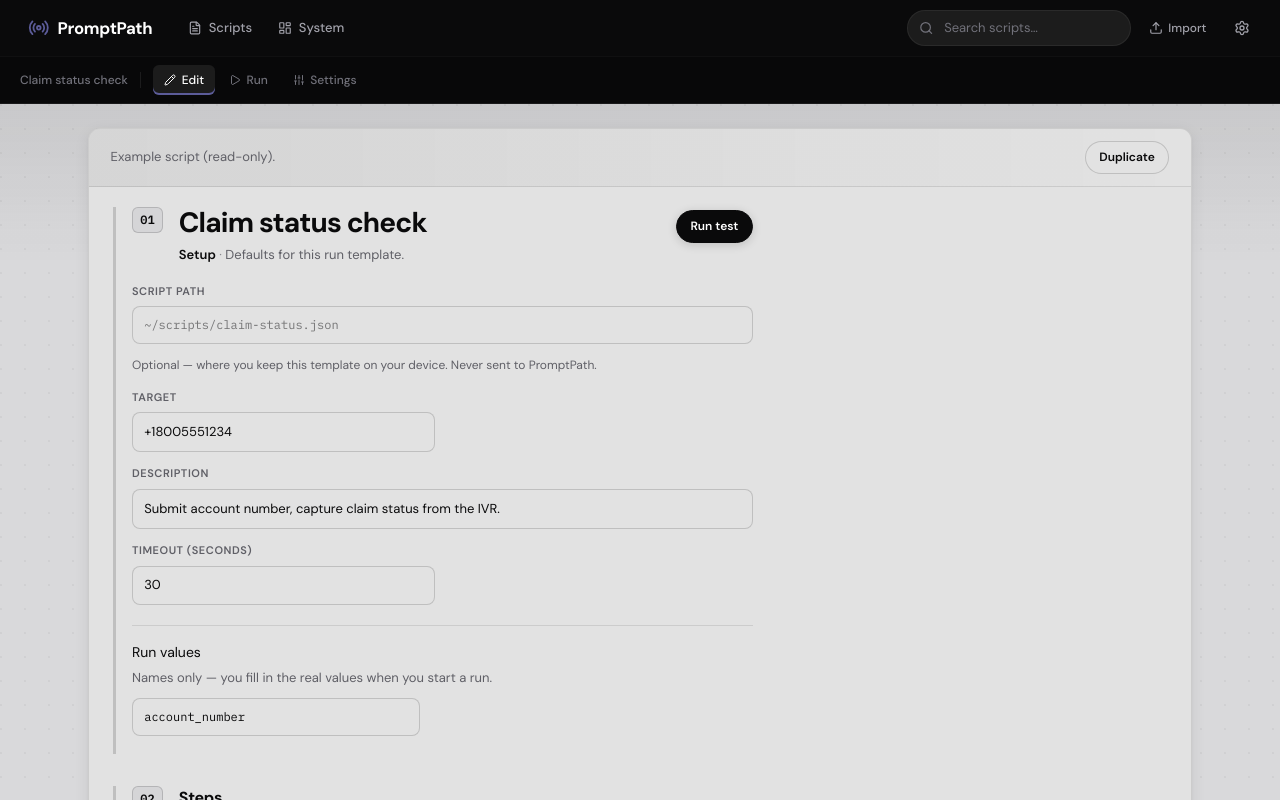
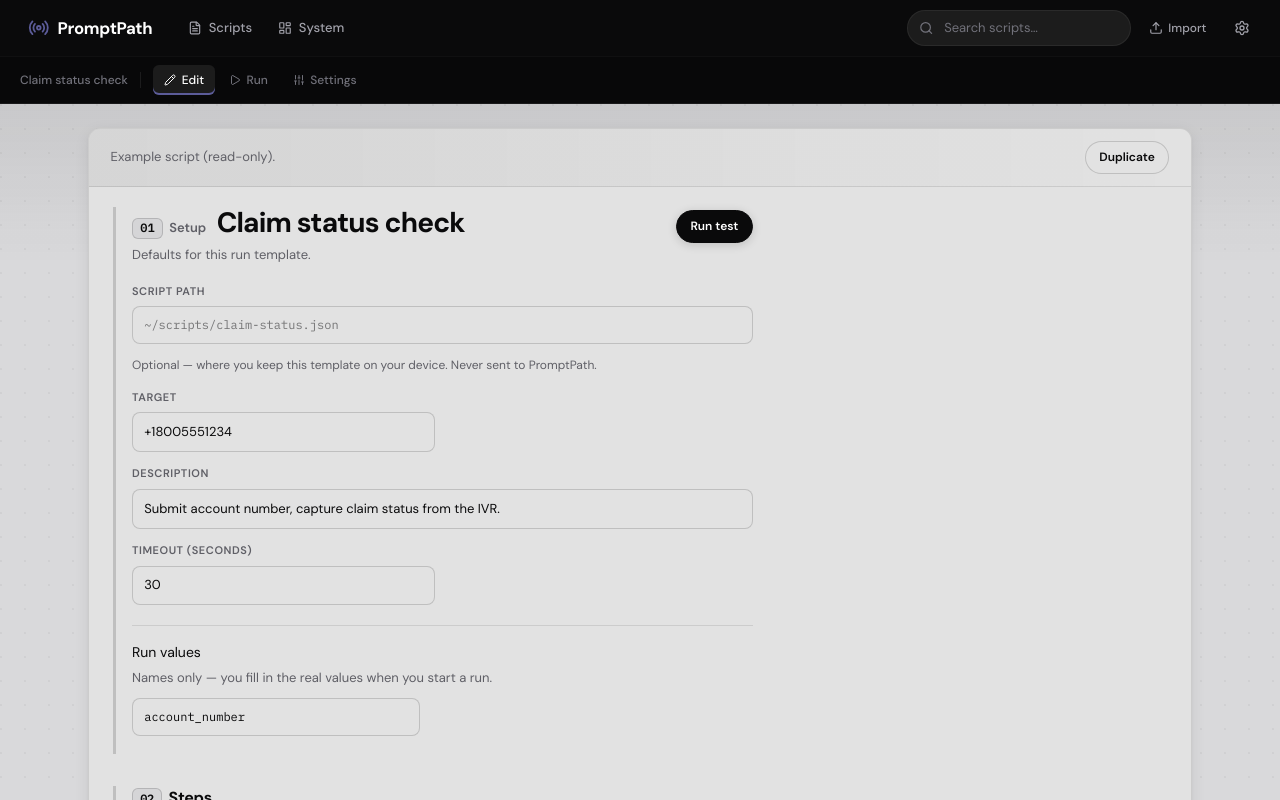
Before and after one commit to CMRNCHN/Pathline, a React (Vite) app in the folder client/: page / in a window 1280 px wide. Both pictures are taken after a click on the button 352 px from the left and 495 px from the top of the page. Built offline with nearby package versions, Linux system fonts and the light colour scheme; no server answers.

Commit message:
Merge step index into section header row
Put the numbered step label inline with the section title and optional
script name, instead of a separate kicker column above the heading.

Co-authored-by: Cameron Cohen <CMRNCHN@users.noreply.github.com>

```diff
--- a/client/src/components/ui/SectionBlock.tsx
+++ b/client/src/components/ui/SectionBlock.tsx
@@ -6,7 +6,7 @@ interface SectionBlockProps {
   description?: ReactNode;
   children: ReactNode;
   wide?: boolean;
-  /** Replaces the default section title — e.g. editable script name in Setup. */
+  /** Large inline title — e.g. editable script name on Setup. */
   heroTitle?: ReactNode;
   actions?: ReactNode;
 }
@@ -23,27 +23,15 @@ export function SectionBlock({
   return (
     <section className={`section-block${wide ? " section-block-wide" : ""}`}>
       <header className="section-block-header">
-        <span className="section-index">{index}</span>
         <div className="section-block-heading">
-          {heroTitle ? (
-            <>
-              {heroTitle}
-              <p className="section-desc">
-                <span className="section-kicker">{title}</span>
-                {description && (
-                  <>
-                    <span className="section-desc-sep"> · </span>
-                    {description}
-                  </>
-                )}
-              </p>
-            </>
-          ) : (
-            <>
-              <h2 className="section-title">{title}</h2>
-              {description && <p className="section-desc">{description}</p>}
-            </>
-          )}
+          <div className="section-title-row">
+            <p className={`section-step-label${heroTitle ? "" : " section-step-label-prominent"}`}>
+              <span className="section-step-index">{index}</span>
+              {title}
+            </p>
+            {heroTitle && <div className="section-hero-title">{heroTitle}</div>}
+          </div>
+          {description && <p className="section-desc">{description}</p>}
         </div>
         {actions && <div className="section-block-actions">{actions}</div>}
       </header>
--- a/client/src/styles.css
+++ b/client/src/styles.css
@@ -1540,14 +1540,53 @@ button {
   min-width: 0;
 }
 
+.section-title-row {
+  display: flex;
+  align-items: baseline;
+  gap: 0.65rem;
+  flex-wrap: wrap;
+  margin-bottom: 0.35rem;
+}
+
+.section-step-label {
+  display: inline-flex;
+  align-items: center;
+  gap: 0.4rem;
+  margin: 0;
+  font-size: 0.8125rem;
+  font-weight: 600;
+  color: var(--muted);
+  white-space: nowrap;
+  flex-shrink: 0;
+}
+
+.section-step-label-prominent {
+  font-size: 1rem;
+  font-weight: 700;
+  letter-spacing: -0.02em;
+  color: var(--ink);
+}
+
+.section-step-index {
+  font-family: var(--mono);
+  font-size: 0.75rem;
+  font-weight: 600;
+  color: var(--ink);
+  background: var(--card-muted);
+  border: 1px solid var(--border-strong);
+  border-radius: 6px;
+  padding: 0.15rem 0.45rem;
+  line-height: 1.2;
+}
+
+.section-hero-title {
+  flex: 1;
+  min-width: 12rem;
+}
+
 .section-block-actions {
   flex-shrink: 0;
   padding-top: 0.15rem;
-}
-
-.section-kicker {
-  font-weight: 600;
-  color: var(--ink);
 }
 
 .section-desc-sep {
@@ -1564,7 +1603,7 @@ button {
   border: none;
   background: transparent;
   padding: 0;
-  margin: 0 0 0.35rem;
+  margin: 0;
   color: var(--ink);
   font-family: inherit;
 }
@@ -1584,26 +1623,6 @@ button {
 .editor-script-title:disabled {
   opacity: 1;
   cursor: default;
-}
-
-.section-index {
-  font-family: var(--mono);
-  font-size: 0.75rem;
-  font-weight: 600;
-  color: var(--ink);
-  background: var(--card-muted);
-  border: 1px solid var(--border-strong);
-  border-radius: 6px;
-  padding: 0.15rem 0.45rem;
-  flex-shrink: 0;
-  align-self: flex-start;
-}
-
-.section-title {
-  font-size: 1rem;
-  font-weight: 700;
-  letter-spacing: -0.02em;
-  margin: 0 0 0.25rem;
 }
 
 .section-desc {
```
